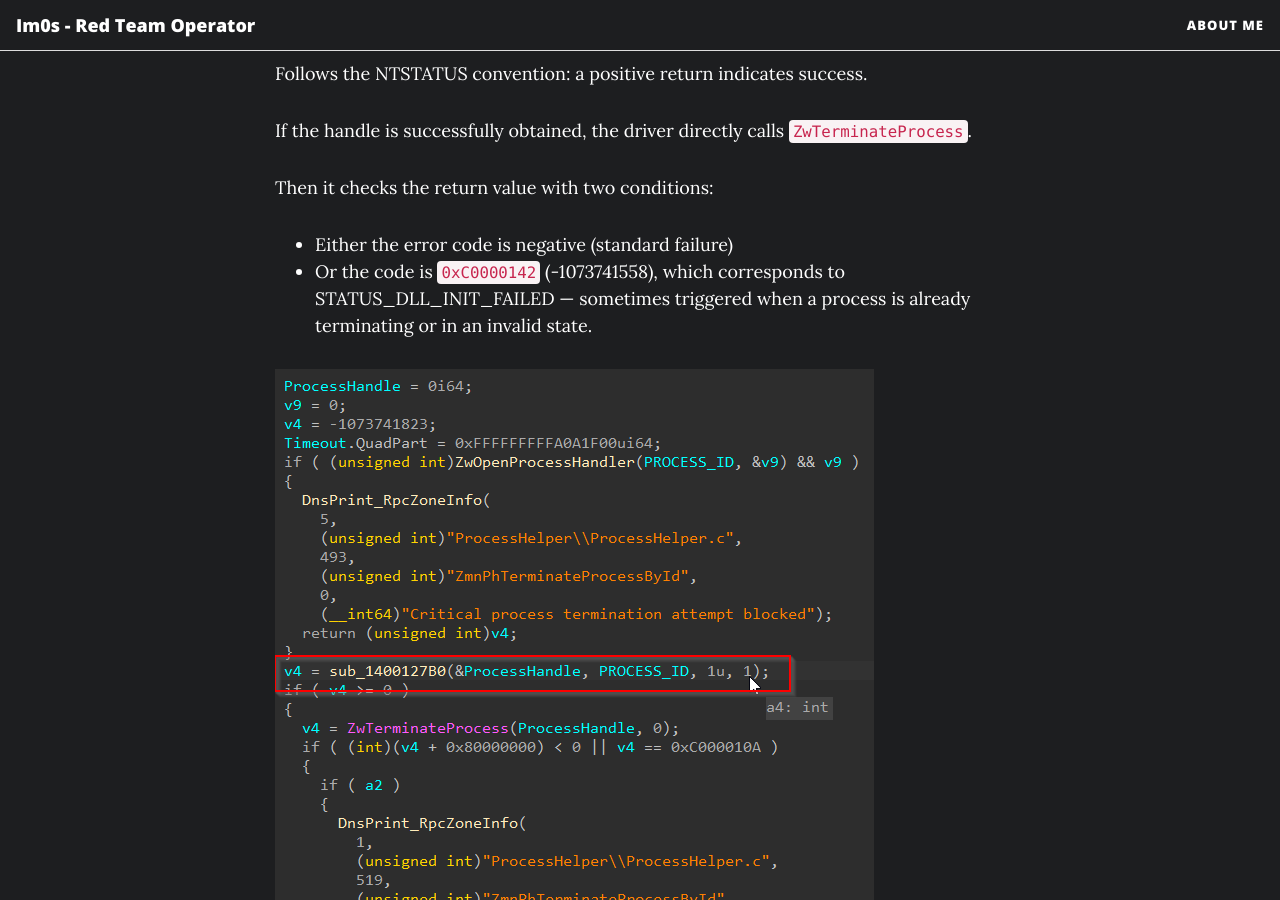
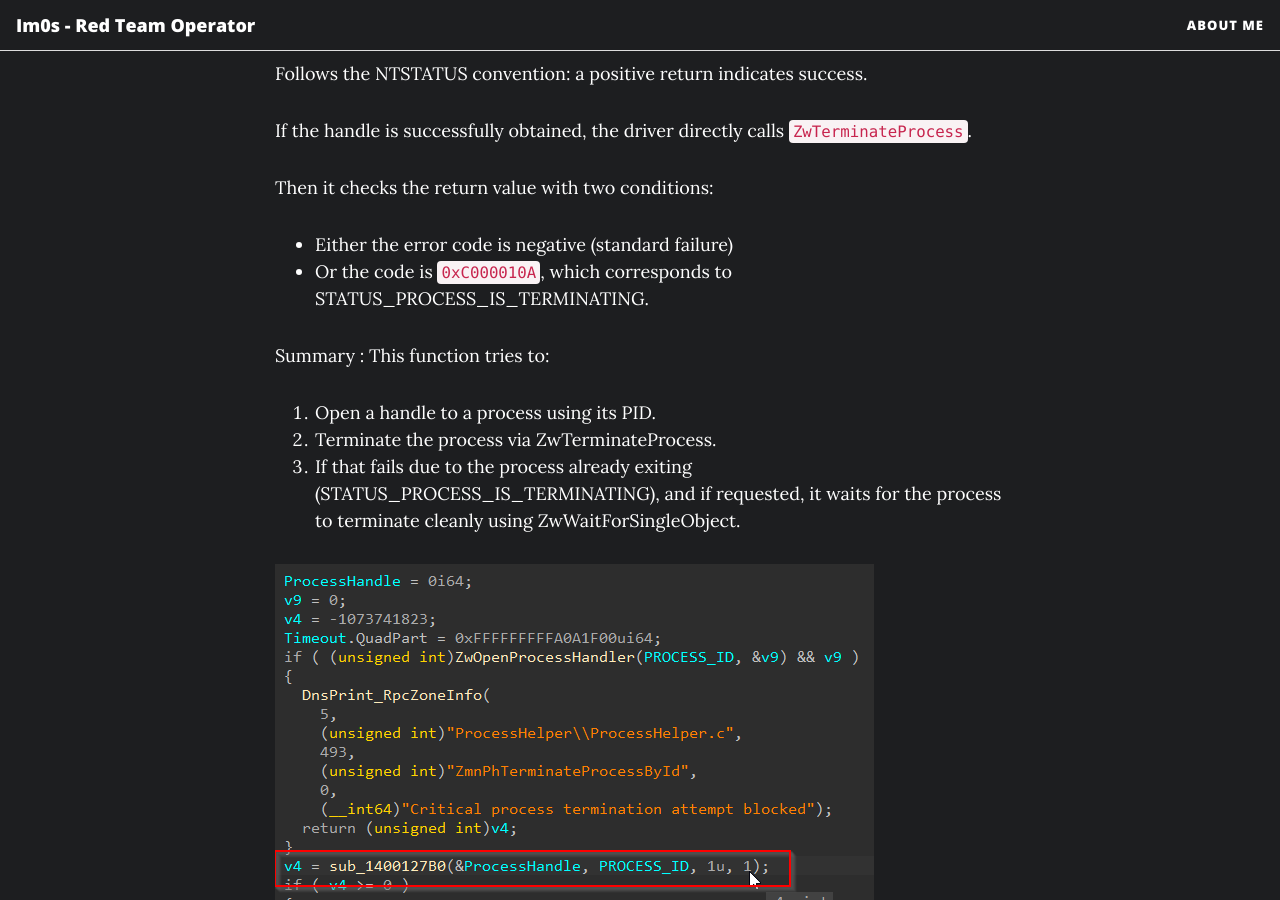
Before and after one commit to RFC6592/rfc6592.github.io, a Jekyll site: the page built from _posts/2025-06-06-ReverseEngineeringZemanaAntiMalware.md, in a window 1280 px wide and 900 px high, scrolled down 6500 px. Built offline with Jekyll 4.4.1, drawn with Linux system fonts in a browser that asks for light colours; nearby versions of some CDN libraries.

Commit message:
💯 Update

```diff
--- a/_posts/2025-06-06-ReverseEngineeringZemanaAntiMalware.md
+++ b/_posts/2025-06-06-ReverseEngineeringZemanaAntiMalware.md
@@ -97,8 +97,13 @@ If the handle is successfully obtained, the driver directly calls `ZwTerminatePr
 Then it checks the return value with two conditions:
 
 * Either the error code is negative (standard failure)
-* Or the code is `0xC0000142` (-1073741558), which corresponds to STATUS\_DLL\_INIT\_FAILED — sometimes triggered when a process is already terminating or in an invalid state.
+* Or the code is `0xC000010A`, which corresponds to STATUS_PROCESS_IS_TERMINATING.
 
+Summary :
+This function tries to:
+1. Open a handle to a process using its PID.
+2. Terminate the process via ZwTerminateProcess.
+3. If that fails due to the process already exiting (STATUS_PROCESS_IS_TERMINATING), and if requested, it waits for the process to terminate cleanly using ZwWaitForSingleObject.
 
 ![Alt text](https://rfc6592.github.io/assets/img/Zemana/9Zemana.png)
 
```
